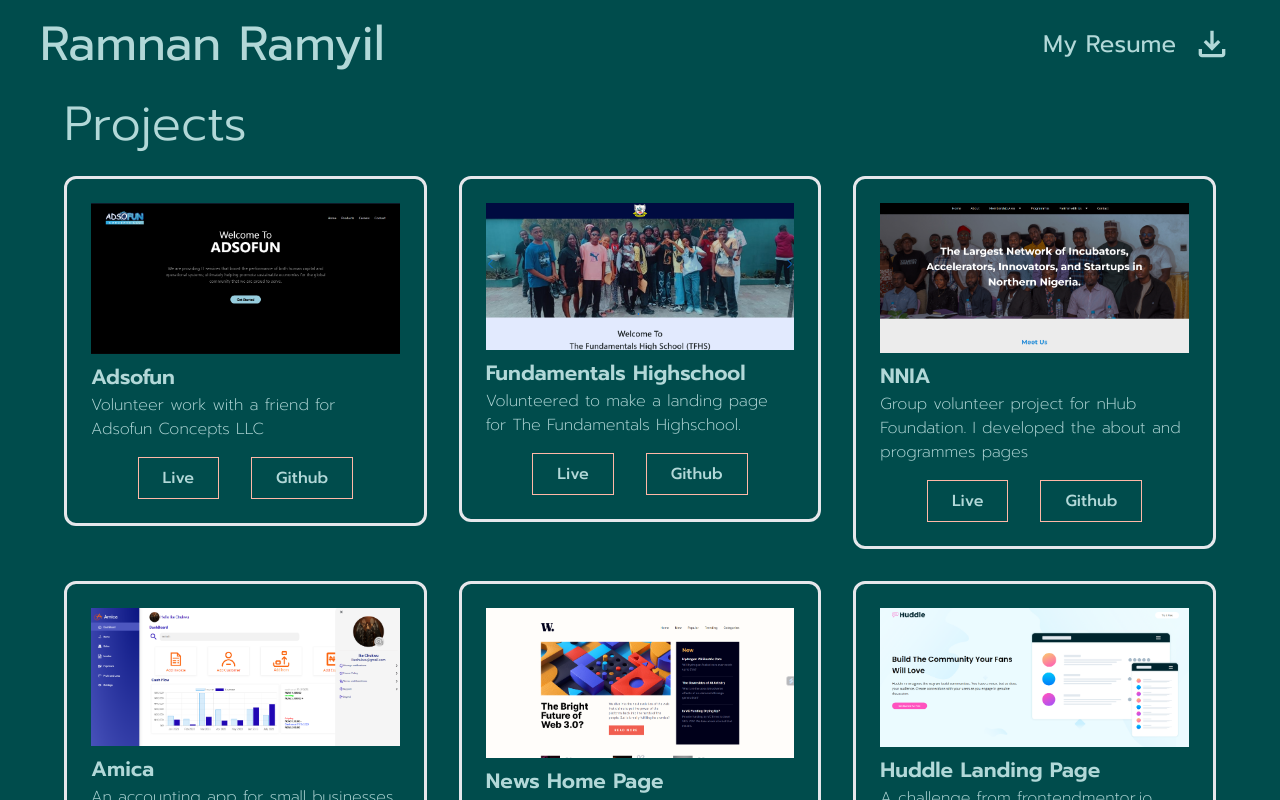
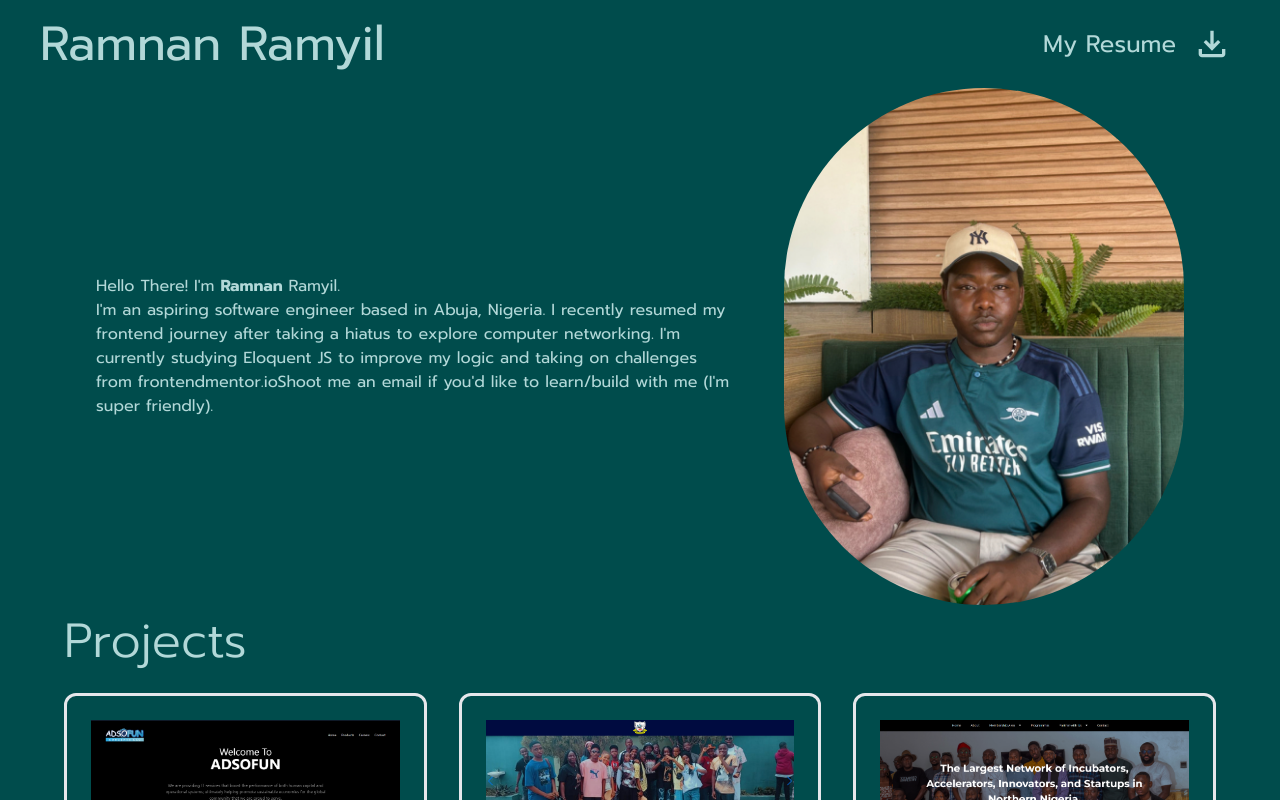
Before and after one commit to ramyilcodes/project-gallery, a React (Vite) app: page / in a window 1280 px wide. Shown: the top 800 px of the page. Built offline with nearby package versions, Linux system fonts and the light colour scheme.

Commit message:
feat: add about section

```diff
--- a/src/App.jsx
+++ b/src/App.jsx
@@ -2,6 +2,8 @@ import "./App.css";
 import Card from "./components/card.jsx";
 import ContactCard from "./components/contactCard.jsx";
 import myResume from ".././public/Ramnan Ramyil 2025.pdf";
+import ramnanGreen from "./assets/ramnanGreen.jpg";
+import ramnanBrown from "./assets/ramnanBrown.jpg";
 import downloadIcon from "./assets/download-icon.svg";
 import githubIcon from "./assets/github-white-icon.webp";
 import emailIcon from "./assets/email-icon.png";
@@ -28,9 +30,9 @@ function App() {
         className=" w-full p-[0.5rem] flex justify-between items-center sticky top-0 bg-inherit"
       >
         <a href="#top">
-          <h1 className=" text-[3rem] mobile:text-[2rem] tablet:text-[2.5rem]  inline">
+          <p className=" text-[3rem] mobile:text-[2rem] tablet:text-[2.5rem]  inline">
             Ramnan Ramyil
-          </h1>
+          </p>
         </a>
 
         <a href={myResume} download="Ramnan_Ramyil_Resume.pdf">
@@ -46,6 +48,29 @@ function App() {
           </span>
         </a>
       </nav>
+
+      <section className="px-[4rem] w-full flex justify-between items-center mobile:flex-col-reverse">
+        <div>
+          <p>
+            Hello There! I'm <span className=" font-bold">Ramnan</span> Ramyil.
+            <br />
+            I'm an aspiring software engineer based in Abuja, Nigeria. I
+            recently resumed my frontend journey after taking a hiatus to
+            explore computer networking. I'm currently studying{" "}
+            <a href="">Eloquent JS</a> to improve my logic and taking on
+            challenges from <a href="">frontendmentor.io</a>
+            Shoot me an email if you'd like to learn/build with me (I'm super friendly).
+          </p>
+        </div>
+        {/* <div className="size-[20rem] bg-[url(./assets/ramnanGreen.jpg)] "></div> */}
+        {/* <img src={ramnanBrown} alt="image of Ramnan" className="rounded-full w-[25rem]" /> */}
+
+        <img
+          src={ramnanGreen}
+          alt="image of Ramnan"
+          className="rounded-full w-[25rem] ml-[3rem] tablet:size-[25rem] mobile:size-[15rem]"
+        />
+      </section>
 
       {/* <h2 className=" text-[3rem] font-[300] mb-[1rem] mobile:text-[2rem] tablet:text-[2.5rem] place-self-start">
         Projects
```
Also changed, not shown: src/assets/ramnanBrown.jpg (added), src/assets/ramnanGreen.jpg (added).
